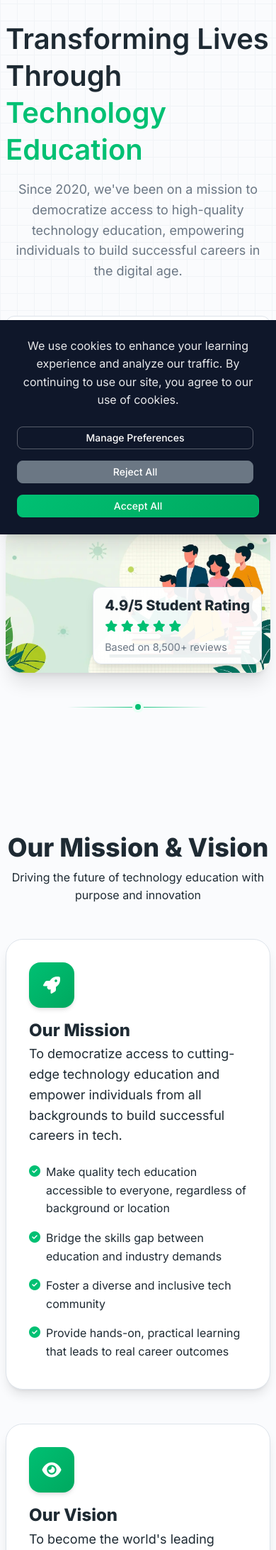
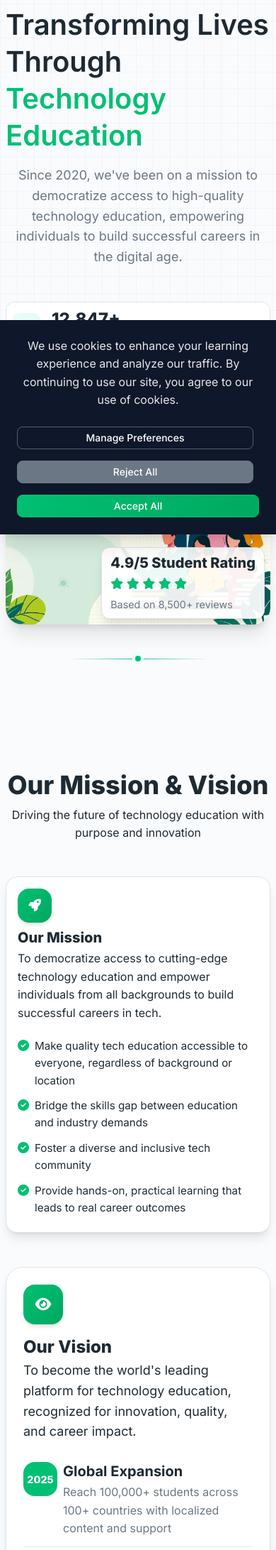
Before and after one commit to ElenaYa/skytroniclabs, a PHP site: page /about.php in a window 390 px wide. Shown: the part 91-2275 px from the top of the page at 71% size. Run offline with PHP 8.4, Linux system fonts and the light colour scheme; some libraries are stand-ins or nearby versions.

Commit message:
о нас

```diff
--- a/css/styles.css
+++ b/css/styles.css
@@ -1,3 +1,5 @@
+  /* Global safeguard to prevent horizontal scroll */
+  html, body { overflow-x: hidden; }
   /* ===============================
      ABOUT - LEADERSHIP
   =============================== */
@@ -15,6 +17,7 @@
   .member-highlights { display: flex; flex-wrap: wrap; gap: .5rem; }
   .member-highlights .highlight { background: var(--color-accent-soft); padding: .3rem .55rem; border-radius: var(--radius-md); font-weight: 600; font-size: .9rem; }
   @media (max-width: 992px) { .member-image img { height: 220px; } }
+  @media (max-width: 576px) { .member-image img { height: 200px; } .member-info { text-align: center; } .member-highlights { justify-content: center; } }
 
   /* ===============================
      ABOUT - VALUES & CULTURE
@@ -103,6 +106,24 @@
   @media (max-width: 992px) {
     .about-hero-content .hero-highlights { grid-template-columns: 1fr; }
   }
+  @media (max-width: 576px) {
+    .about-hero { padding: 100px 0 60px; }
+    .about-hero-content .highlight-item { grid-template-columns: 40px 1fr; padding: var(--spacing-sm); }
+    .about-hero-content .highlight-icon { width: 40px; height: 40px; border-radius: 10px; font-size: 1rem; }
+    .about-hero-image .image-overlay { right: 8px; bottom: 8px; padding: .5rem .75rem; }
+  }
+
+  /* Reduce Bootstrap row horizontal gutters on about page for small screens */
+  @media (max-width: 576px) {
+    .about-hero .row,
+    .mission-vision .row,
+    .company-story .row,
+    .leadership-team .row,
+    .values-culture .row,
+    .about-cta .row {
+      --bs-gutter-x: 0.75rem;
+    }
+  }
 
   /* ===============================
      ABOUT - MISSION & VISION
@@ -139,6 +160,25 @@
   @media (max-width: 992px) {
     .mission-card, .vision-card { padding: var(--spacing-xl); }
   }
+  @media (max-width: 768px) {
+    .mission-card, .vision-card { padding: var(--spacing-lg); }
+    .mission-card .card-icon, .vision-card .card-icon { width: 56px; height: 56px; font-size: 1.25rem; }
+    .vision-goals .goal { grid-template-columns: 56px 1fr; }
+    .vision-goals .goal-number { width: 56px; height: 56px; font-size: .95rem; }
+    .mission-points .point { gap: .75rem; }
+  }
+  @media (max-width: 576px) {
+    .mission-card { padding: var(--spacing-md); border-radius: var(--radius-xl); }
+    .mission-card .card-icon { width: 48px; height: 48px; font-size: 1.1rem; margin-bottom: var(--spacing-sm); }
+    .mission-card .card-content h3 { font-size: 1.25rem; }
+    .mission-card .lead { font-size: 1rem; }
+    .mission-points .point { padding: .35rem 0; gap: .5rem; }
+    .mission-points .point span { font-size: .95rem; }
+  }
+  @media (max-width: 576px) {
+    .vision-goals .goal { grid-template-columns: 48px 1fr; gap: var(--spacing-sm); }
+    .vision-goals .goal-number { width: 48px; height: 48px; font-size: .9rem; }
+  }
 
   /* ===============================
      ABOUT - COMPANY STORY (Timeline)
@@ -146,6 +186,7 @@
   .company-story { position: relative; z-index: 1; }
   .story-content { position: relative; }
   .story-timeline { position: relative; margin-top: var(--spacing-xl); }
+  .story-timeline { overflow-x: hidden; }
   .story-timeline::before {
     content: '';
     position: absolute;
@@ -189,9 +230,15 @@
   }
   @media (max-width: 768px) {
     .story-timeline::before { display: none; }
-    .timeline-item { grid-template-columns: 1fr; }
+    .timeline-item { grid-template-columns: 1fr; gap: var(--spacing-md); }
     .timeline-marker { justify-content: flex-start; }
     .timeline-content { padding: var(--spacing-lg); }
+  }
+  @media (max-width: 576px) {
+    .timeline-item { padding: var(--spacing-sm) 0; }
+    .timeline-year { min-width: 56px; padding: .35rem .55rem; }
+    .timeline-content { padding: var(--spacing-md); width: 100%; box-sizing: border-box; }
+    .story-timeline { margin-left: 0; margin-right: 0; }
   }
   /* ===============================
      LABS OVERVIEW (Skill Matrix)
@@ -1947,7 +1994,7 @@
     padding: var(--spacing-lg);
     transform: translateY(100%);
     transition: transform var(--transition-medium);
-    z-index: var(--z-toast);
+    z-index: calc(var(--z-modal) - 1);
     box-shadow: var(--shadow-xl);
   }
 
@@ -1989,7 +2036,7 @@
     opacity: 0;
     visibility: hidden;
     transition: all var(--transition-medium);
-    z-index: var(--z-modal);
+    z-index: calc(var(--z-modal) + 1);
   }
 
   .cookie-modal.visible {
@@ -2178,7 +2225,8 @@
     }
   }
 
-  @media (max-width: 768px){
+  /* Treat up to 1012px as mobile nav to show burger on tablets */
+  @media (max-width: 1012px){
     /* Navigation (mobile) */
     #navbarNav.collapse {
       display: block !important;
@@ -2602,7 +2650,7 @@
   .binary-rain {
     position: absolute;
     top: 0;
-    right: -50px;
+    right: 0;
     display: flex;
     flex-direction: column;
     gap: 0.25rem;
--- a/faq.php
+++ b/faq.php
@@ -15,7 +15,7 @@
                     <p class="hero-subtitle">Find quick answers to the most common questions about our courses, pricing, job placement, and more</p>
                     <div class="hero-search">
                         <div class="search-box">
-                            <input type="text" id="faqSearch" placeholder="Search for answers..." class="form-control">
+                            <input type="text" id="faqSearch" name="faq_search" placeholder="Search for answers..." class="form-control" autocomplete="search">
                             <button type="button" class="search-btn">
                                 <i class="fas fa-search"></i>
                             </button>
```
Also changed, not shown: js/main.js (+34 -13 lines).
